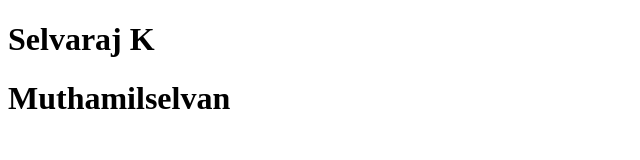
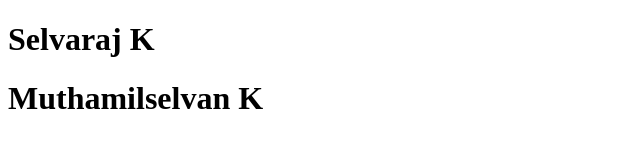
Before and after one commit to K-Selvaraj/demo, a plain HTML site: page index.html in a window 1280 px wide. Shown: the full height of the page, 0-640 px from the left. Drawn offline with Linux system fonts and the light colour scheme.

Commit message:
added a name

```diff
--- a/index.html
+++ b/index.html
@@ -5,6 +5,6 @@
 </head>
 <body>
 <h1>Selvaraj K</h1>
-<h1>Muthamilselvan</h1>
+<h1>Muthamilselvan K</h1>
 </body>
 </html>
```
